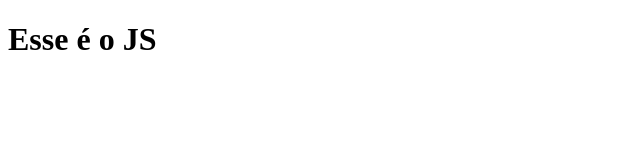
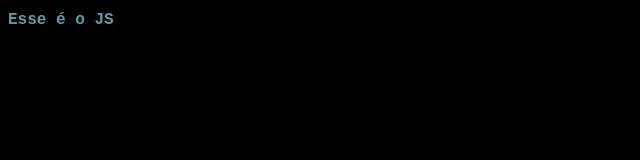
Before and after one commit to brucemoura/git-java-script, a plain HTML site: page index.html in a window 1280 px wide. Shown: the whole page, without its empty margins (0-640 px from the left). Drawn offline with Linux system fonts and the light colour scheme.

Commit message:
adicionando style

```diff
--- a/index.html
+++ b/index.html
@@ -3,6 +3,7 @@
 <head>
   <meta charset="UTF-8">
   <meta name="viewport" content="width=device-width, initial-scale=1.0">
+  <link rel="stylesheet" href="style.css">
   <title>Document</title>
 </head>
 <body>
--- a/style.css
+++ b/style.css
@@ -0,0 +1,9 @@
+body {
+  background-color: black;
+}
+
+h1 {
+  font-size: 16px;
+  font-family: 'Courier New', Courier, monospace;
+  color: cadetblue;
+}
```
